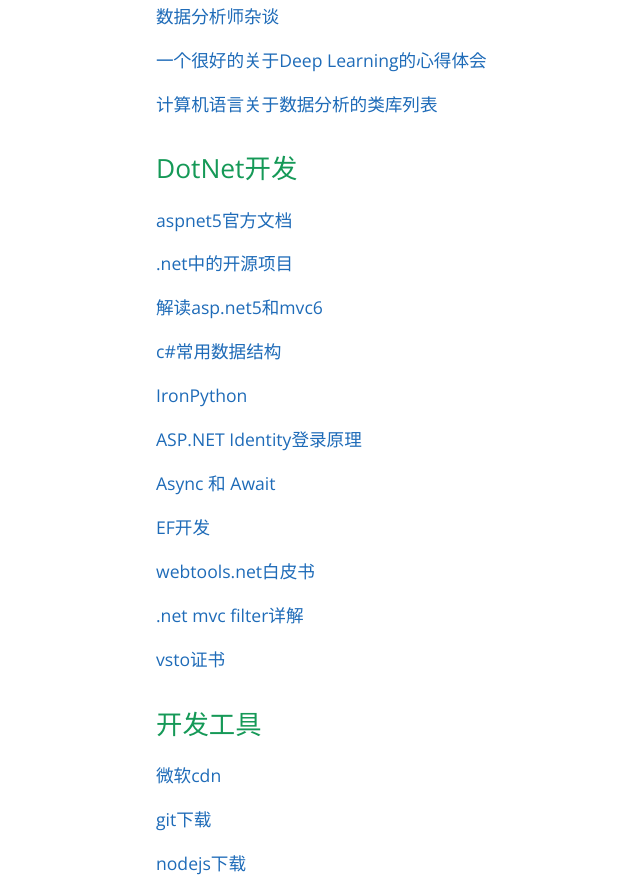
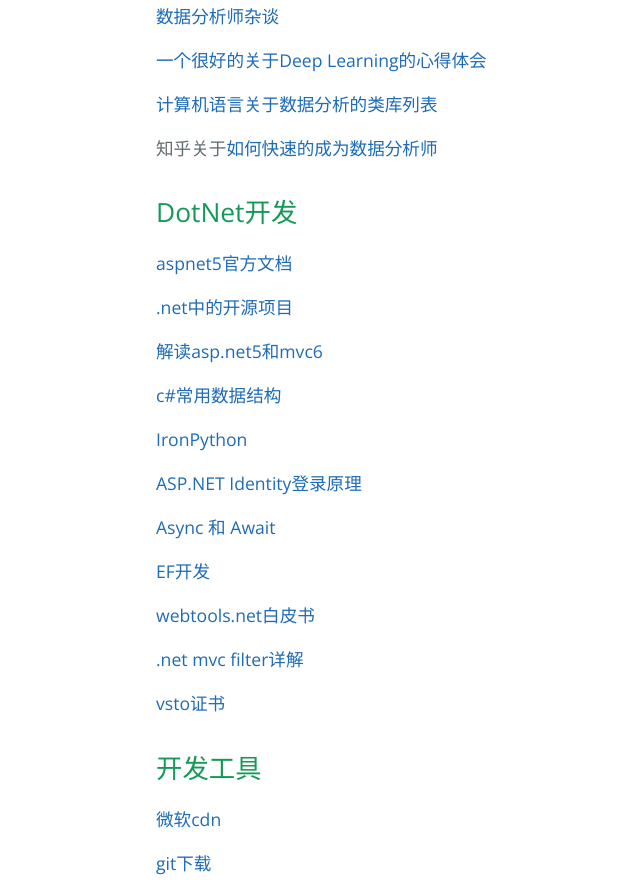
Before and after one commit to mm12432/navigator, a plain HTML site: page index.html in a window 1280 px wide. Shown: the part 2148-3039 px from the top of the page, without its empty margins (68-708 px from the left). Drawn offline with nearby package versions, Linux system fonts and the light colour scheme.

```diff
--- a/index.html
+++ b/index.html
@@ -101,6 +101,8 @@
 
 <p><a href="https://github.com/josephmisiti/awesome-machine-learning/tree/master#go-general-purpose">计算机语言关于数据分析的类库列表</a></p>
 
+<p>知乎关于<a href="https://www.zhihu.com/question/29265587">如何快速的成为数据分析师</a></p>
+
 <h2>
 <a id="dotnet开发" class="anchor" href="#dotnet%E5%BC%80%E5%8F%91" aria-hidden="true"><span aria-hidden="true" class="octicon octicon-link"></span></a>DotNet开发</h2>
 
```
Also changed, not shown: params.json (+1 -1 lines).
